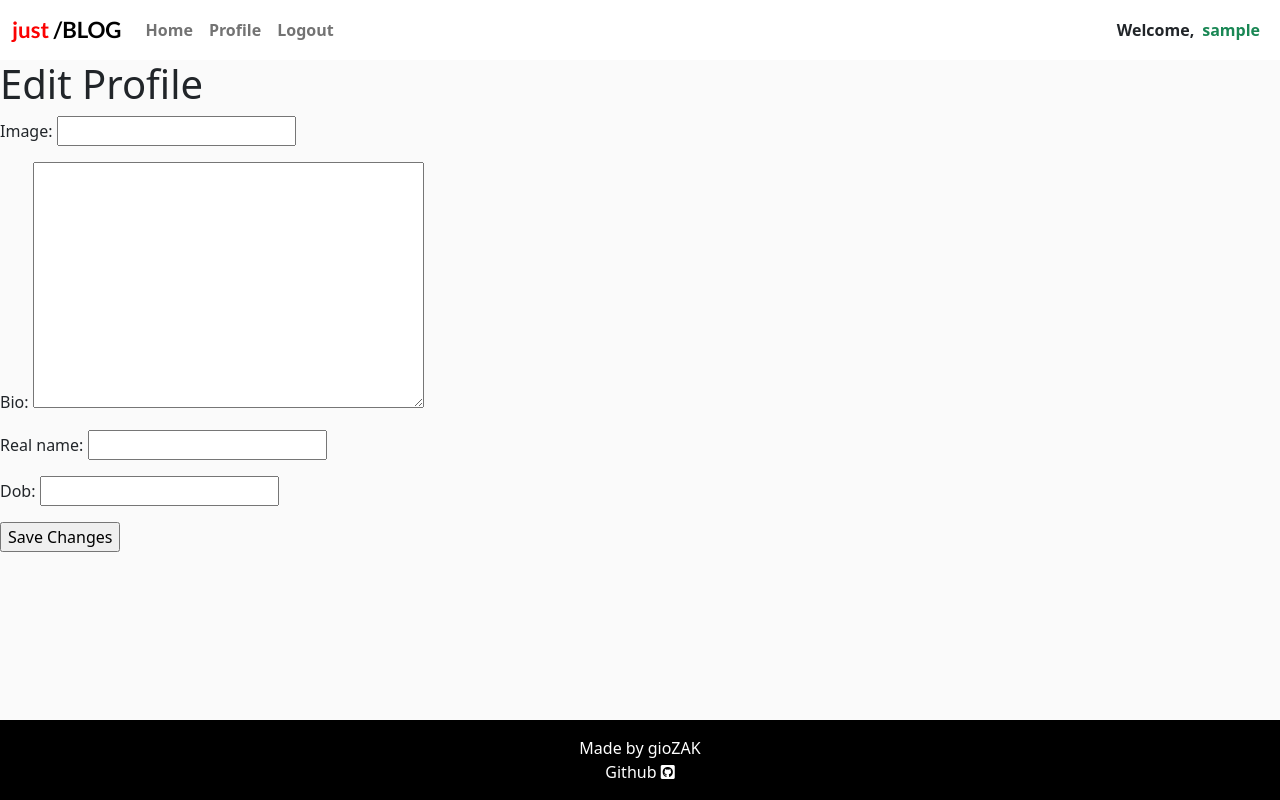
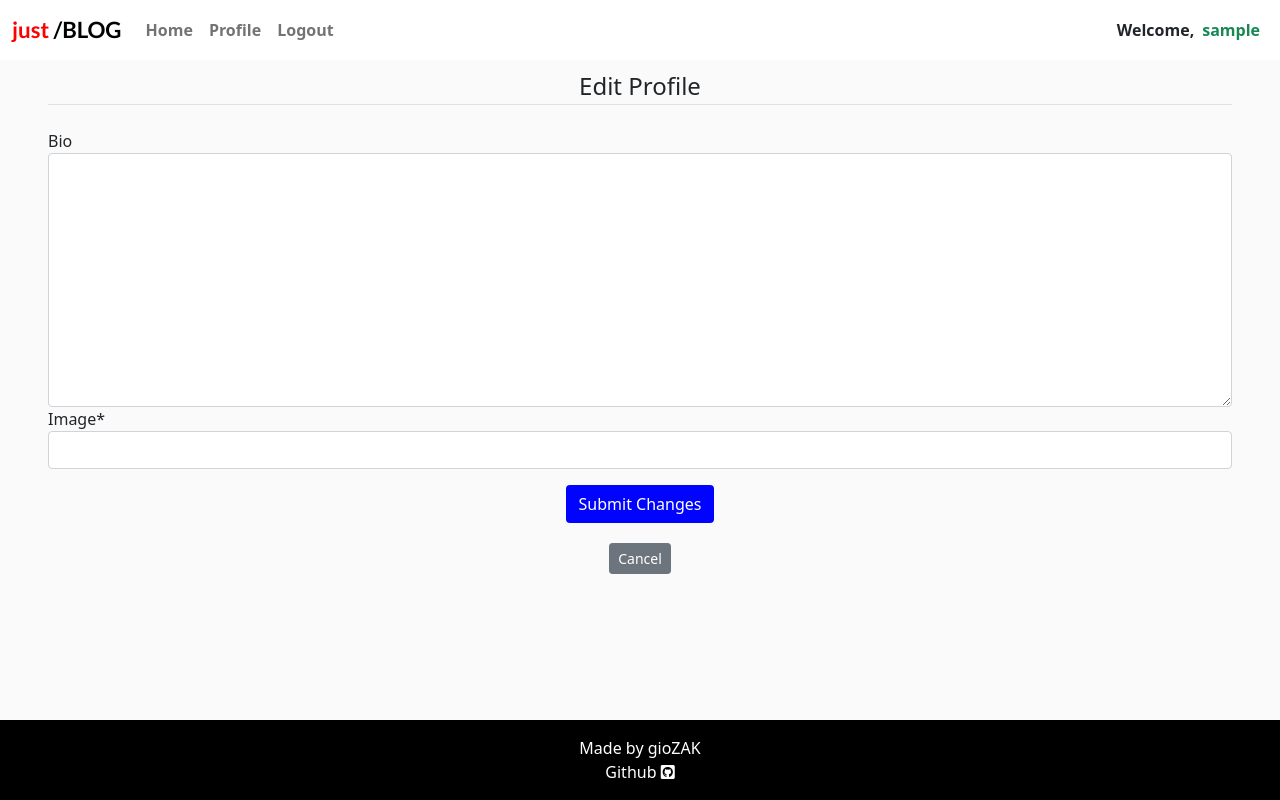
Before and after one commit to gioZAK/justblog_v1, a Django app: template templates/edit_profile.html in a window 1280 px wide. Run offline with Django 3.2, Linux system fonts and the light colour scheme; the template is opened without the code that fills it: values that come from a table or form of the project are taken from there, others are empty; the visitor is signed in with stand-in values (Sample User, id 1); some libraries are stand-ins or nearby versions.

Commit message:
Update last changes

```diff
--- a/templates/edit_profile.html
+++ b/templates/edit_profile.html
@@ -1,10 +1,23 @@
 {% extends 'base.html' %}
 
 {% block content %}
-<h1>Edit Profile</h1>
-<form method="post" enctype="multipart/form-data">
-    {% csrf_token %}
-    {{ form.as_p }}
-    <input type="submit" value="Save Changes">
-</form>
-{% endblock %}
+
+{% load crispy_forms_tags %}
+
+<div class="py-2 and px-5">
+    <form method="post" enctype="multipart/form-data">
+        {% csrf_token %}
+        <fieldset class="form-group">
+            <legend class="border-bottom mb-4 text-center">Edit Profile</legend>
+            {{ form|crispy }}
+        </fieldset>
+        <div class="pt-3 form-group text-center">
+            <button type="submit" class="btn btn-all" value="Save">Submit Changes</button>
+        </div>
+        <div class="pt-3 form-group text-center">
+            <a class="btn btn-secondary btn-sm mt-1 mb-1" href="{% url 'profile' username=username %}">Cancel</a>
+        </div>
+    </form>
+</div>
+
+{% endblock content %}
--- a/templates/profile.html
+++ b/templates/profile.html
@@ -50,7 +50,7 @@
             </div>
             {% else %}
             <!-- Message if the user doesn't have any posts -->
-            <h3>This user doesn't have any posts yet</h3>
+            <h3 class="text-center py-5">This user doesn't have any post yet</h3>
             {% endif %}
         </div>
     </div>
@@ -64,7 +64,7 @@
             <a class="btn btn-primary" href="{% url 'account_change_password'  %}">Change Password</a>
         </div>
         <div class="pt-3 form-group text-center">
-            <a href="/account/delete/" class="btn btn-danger my-3">Delete Account</a>
+            <a href="{% url 'delete_account' %}" class="btn btn-danger my-3">Delete Account</a>
         </div>
     </div>
     {% endif %}
--- a/userprofile/forms.py
+++ b/userprofile/forms.py
@@ -4,4 +4,4 @@ from .models import Profile
 class ProfileForm(forms.ModelForm):
     class Meta:
         model = Profile
-        fields = ['profile_picture', 'bio', 'real_name', 'dob']
+        fields = [ 'bio', 'profile_picture',]
--- a/userprofile/models.py
+++ b/userprofile/models.py
@@ -12,8 +12,7 @@ class Profile(models.Model):
         ]
     )
     bio = models.TextField(max_length=500, blank=True)
-    real_name = models.CharField(max_length=30, blank=True)
-    dob = models.DateField(null=True, blank=True)
+
 
     def __str__(self):
         return self.user.username
--- a/userprofile/urls.py
+++ b/userprofile/urls.py
@@ -1,8 +1,9 @@
 from django.urls import path
 from . import views
+
 
 urlpatterns = [
     path('<str:username>/', views.ProfileView.as_view(), name='profile'),
     path('account/delete/', views.DeleteAccountView.as_view(), name='delete_account'),
-    path('edit/<str:username>/', views.edit_profile, name='edit')
+    path('edit/<str:username>/', views.EditProfileView.as_view(), name='edit')
 ]
--- a/userprofile/views.py
+++ b/userprofile/views.py
@@ -4,17 +4,19 @@ from django.views import generic, View
 from django.contrib.auth.mixins import LoginRequiredMixin
 from django.shortcuts import render, redirect, get_object_or_404, reverse
 from django.contrib.auth.models import User
-from blog.models import Post
+from blog.models import Post, Comment
 from django.db.models.signals import post_save
 from django.dispatch import receiver
 from .models import Profile
 from django.contrib import messages
 
 
+# Receiver created in order to create a profile for the user after register
 @receiver(post_save, sender=User)
 def create_profile(sender, instance, created, **kwargs):
     if created:
         Profile.objects.create(user=instance)
+
 
 class ProfileView(generic.TemplateView):
     template_name = 'profile.html'
@@ -52,23 +54,27 @@ class DeleteAccountView(LoginRequiredMixin, generic.TemplateView):
         return redirect('home')
 
 
-def edit_profile(request, username):
-    # Get the user object
-    user = get_object_or_404(User, username=username)
+class EditProfileView(View):
+    def get(self, request, username):
+        # Get the user object
+        user = get_object_or_404(User, username=username)
 
-    # Check if the logged-in user is the owner of the profile
-    if request.user != user:
-        # If the logged-in user is not the owner, display an error message
-        messages.error(request, 'You are not allowed to edit this profile.')
-        # Redirect the user back to the home page
-        return redirect('home')
+        # Check if the logged-in user is the owner of the profile
+        if request.user != user:
+            # If the logged-in user is not the owner, display an error message
+            messages.error(request, 'You are not allowed to edit this profile.')
+            # Redirect the user back to the home page
+            return redirect('home')
 
-    # If the logged-in user is the owner, proceed with the form submission
-    if request.method == 'POST':
+        form = ProfileForm(instance=user.profile)
+        return render(request, 'edit_profile.html', {'form': form, 'username': username})
+
+    def post(self, request, username):
+        # Get the user object
+        user = get_object_or_404(User, username=username)
+
         form = ProfileForm(request.POST, request.FILES, instance=user.profile)
         if form.is_valid():
             form.save()
-            return redirect('home')
-    else:
-        form = ProfileForm(instance=user.profile)
-    return render(request, 'edit_profile.html', {'form': form, 'username': username})
+            messages.success(request, 'Your profile was updated successfully!')
+            return redirect(reverse('profile', args=[username]))
```
